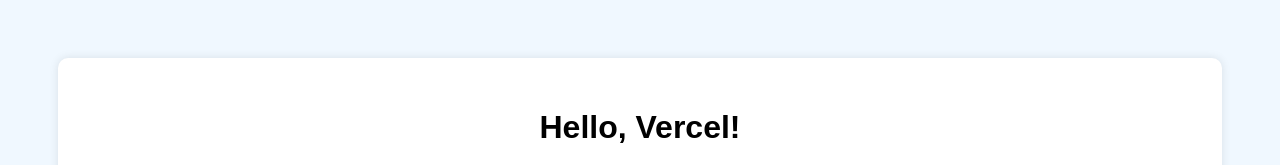
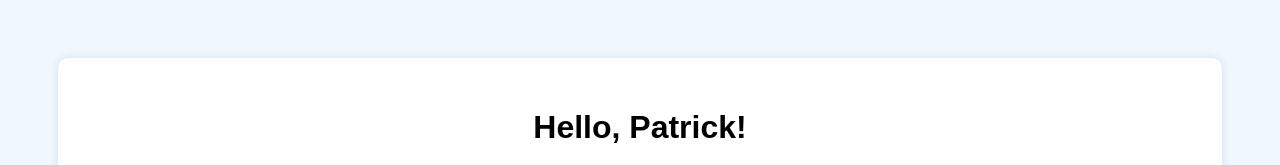
Before and after one commit to sadsalad03/TestSite, a plain HTML site: page index.html in a window 1280 px wide. Shown: the top 165 px of the page. Drawn offline with Linux system fonts and the light colour scheme.

Commit message:
Update index.html

```diff
--- a/index.html
+++ b/index.html
@@ -8,7 +8,7 @@
 </head>
 <body>
   <div class="container">
-    <h1>Hello, Vercel!</h1>
+    <h1>Hello, Patrick!</h1>
     <button onclick="showMessage()">Click Me</button>
     <p id="message"></p>
   </div>
```
